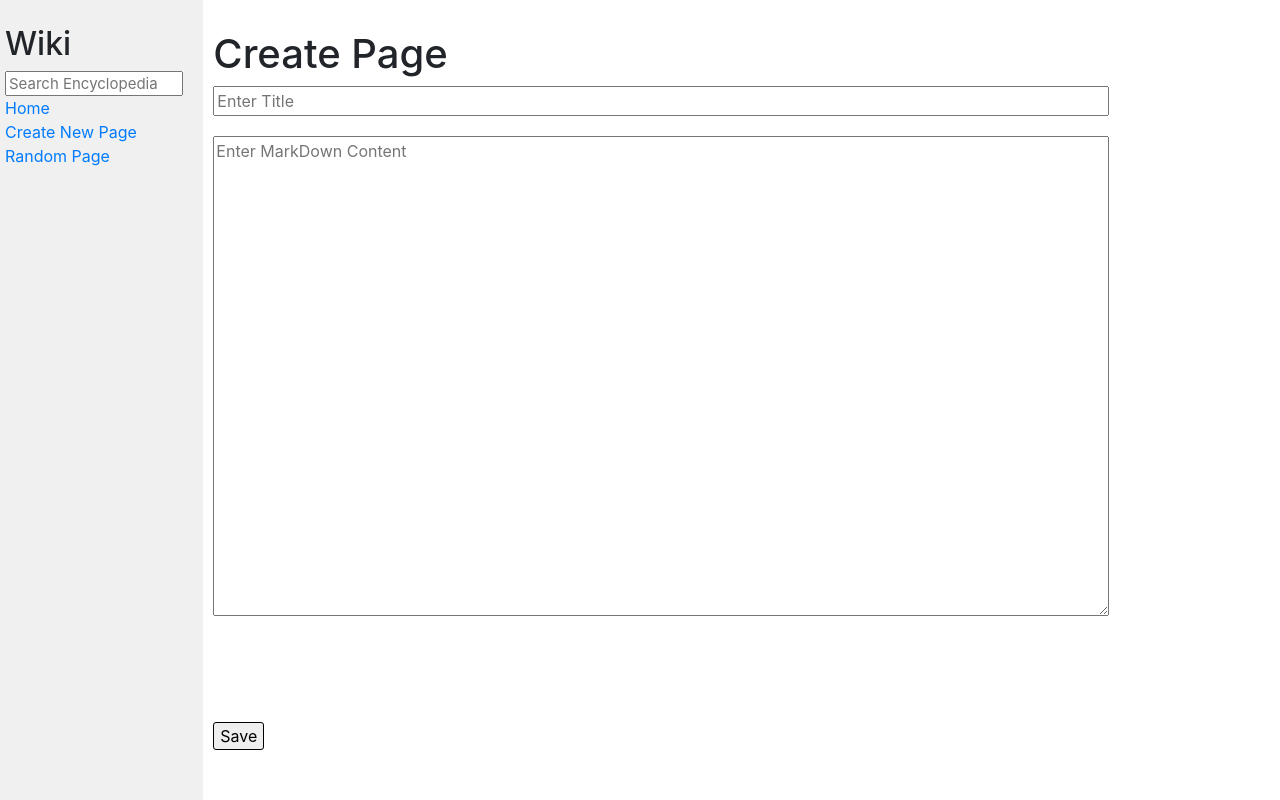
After one commit to ThanVuc/CS_Project, a Django app: page /wiki/create/ in a window 1280 px wide. The commit adds this page. Run offline with Django 3.2, Linux system fonts and the light colour scheme; some libraries are stand-ins or nearby versions.

Commit message:
Complete Project 1

```diff
--- a/Project1_wiki/encyclopedia/static/encyclopedia/styles.css
+++ b/Project1_wiki/encyclopedia/static/encyclopedia/styles.css
@@ -36,3 +36,15 @@ textarea {
 .sidebar h2 {
     margin-top: 5px;
 }
+
+.text-record{
+    resize: none;
+    width: 50vw;
+    height: 60vh;
+}
+
+.text-record {
+    resize: none;
+    height: 50vh;
+    width: 40vw;
+}
--- /dev/null
+++ b/Project1_wiki/encyclopedia/templates/encyclopedia/create.html
@@ -0,0 +1,32 @@
+{% extends "encyclopedia/layout.html" %}
+{% load static %}
+
+{% block title %}
+    Create Page
+{% endblock %}
+{% block custom_css %}
+<style>
+.save{
+    position: absolute;
+    left: 10px;
+    bottom: 50px;
+    border: 1px solid black;
+    border-radius: 3px;
+}
+
+.save:hover{
+    background-color: rgb(210, 208, 208);
+}
+</style>
+{% endblock %}
+{% block body %}
+    <h1>Create Page</h1>
+    {% if check %}
+        <p>Errors, Title is duplicated</p>
+    {% endif %}
+    <form action="{% url 'encyclopedia:create' %}" method="post">
+        {% csrf_token %}
+        {{form}}
+        <input type="submit" value="Save" class="save">
+    </form>
+{% endblock %}
--- a/Project1_wiki/encyclopedia/templates/encyclopedia/layout.html
+++ b/Project1_wiki/encyclopedia/templates/encyclopedia/layout.html
@@ -7,22 +7,24 @@
         <title>{% block title %}{% endblock %}</title>
         <link rel="stylesheet" href="https://stackpath.bootstrapcdn.com/bootstrap/4.4.1/css/bootstrap.min.css" integrity="sha384-Vkoo8x4CGsO3+Hhxv8T/Q5PaXtkKtu6ug5TOeNV6gBiFeWPGFN9MuhOf23Q9Ifjh" crossorigin="anonymous">
         <link href="{% static 'encyclopedia/styles.css' %}" rel="stylesheet">
+        {% block custom_css %}{% endblock %}
     </head>
     <body>
         <div class="row">
             <div class="sidebar col-lg-2 col-md-3">
                 <h2>Wiki</h2>
-                <form>
+                <form method="post" action="{% url 'encyclopedia:serch' %}">
+                    {% csrf_token %}
                     <input class="search" type="text" name="q" placeholder="Search Encyclopedia">
                 </form>
                 <div>
-                    <a href="{% url 'index' %}">Home</a>
+                    <a href="{% url 'encyclopedia:index' %}">Home</a>
                 </div>
                 <div>
-                    Create New Page
+                    <a href="{% url 'encyclopedia:create' %}">Create New Page</a>
                 </div>
                 <div>
-                    Random Page
+                    <a href="{% url 'encyclopedia:random_page' %}">Random Page</a>
                 </div>
                 {% block nav %}
                 {% endblock %}
--- a/Project1_wiki/encyclopedia/urls.py
+++ b/Project1_wiki/encyclopedia/urls.py
@@ -1,8 +1,12 @@
 from django.urls import path
 
 from . import views
-
+app_name= 'encyclopedia'
 urlpatterns = [
     path("", views.index, name="index"),
-    path("<str:name>/", views.greed, name="greed")
+    path("serch/",views.serch, name="serch"),
+    path("create/", views.create, name="create"),
+    path("random/", views.random_page, name="random_page"),
+    path("<str:name>/", views.greed, name="greed"),
+    path("edit/<str:entry>/", views.edit, name="edit")
 ]
--- a/Project1_wiki/encyclopedia/util.py
+++ b/Project1_wiki/encyclopedia/util.py
@@ -1,5 +1,5 @@
 import re
-
+import markdown2
 from django.core.files.base import ContentFile
 from django.core.files.storage import default_storage
 
@@ -35,3 +35,7 @@ def get_entry(title):
         return f.read().decode("utf-8")
     except FileNotFoundError:
         return None
+
+def convertToHTML(title):
+    html_content= markdown2.markdown(get_entry(title))
+    return html_content
--- a/Project1_wiki/encyclopedia/views.py
+++ b/Project1_wiki/encyclopedia/views.py
@@ -1,8 +1,34 @@
 from django.shortcuts import render
-from django.http import HttpResponse
+from django.http import HttpResponseRedirect
+from django.urls import reverse
+from random import choice
+from . import util
+from django import forms
 
-from . import util
+class CreateTextareaForm(forms.Form):
+    my_title= forms.CharField(
+        widget= forms.TextInput(attrs={
+            'style':'width: 70vw',
+            'placeholder': 'Enter Title'
+        }),
+        label=""
+    )
+    my_textarea= forms.CharField(
+        widget=forms.Textarea(attrs={
+            'style': 'margin-top: 20px; width: 70vw; height: 60vh',
+            'placeholder': 'Enter MarkDown Content'
+        }),
+        label=""
+    )
 
+class EditTextareaForm(forms.Form):
+    textarea_edit= forms.CharField(
+        label="",
+        widget=forms.Textarea(
+            attrs={'style': 'width: 60vw; height: 60vh'}
+        ),
+
+    )
 
 def index(request):
     return render(request, "encyclopedia/index.html", {
@@ -11,8 +37,80 @@ def index(request):
 
 def greed(request, name):
     for entry in util.list_entries():
-        if name == entry.lower():
+        if name.lower() == entry.lower():
+            html_content= util.convertToHTML(entry)
             return render(request, "encyclopedia/greed.html",{
-                "util": util.get_entry(entry)
+                "util": html_content,
+                "title": name
             })
-    return HttpResponse("The Entry Not Exist!")
+    return render(request, "encyclopedia/greed.html")
+
+def serch(request):
+    serch_result_page= []
+    if request.method=="POST":
+        serch_text= str(request.POST['q'])
+        entries= util.list_entries()
+
+        for entry in entries:
+            if serch_text.lower()==entry.lower():
+                return HttpResponseRedirect(reverse("encyclopedia:greed", args=[entry]))
+            elif serch_text.lower() in entry.lower():
+                serch_result_page.append(entry)
+        return render(request, "encyclopedia/serch_result_page.html",{
+            "entries": serch_result_page
+        })
+    else:
+        return render(request, "encyclopedia/serch_result_page.html",{
+            "entries": serch_result_page
+        })
+
+def create(request):
+    check=False
+    if request.method=="POST":
+        form= CreateTextareaForm(request.POST)
+        if form.is_valid():
+            title_data= form.cleaned_data["my_title"]
+            textarea_data= form.cleaned_data["my_textarea"]
+            for entry in util.list_entries():
+                if title_data.lower() == entry.lower():
+                    return render(request, "encyclopedia/create.html",{
+                        "form": form,
+                        "check": True
+                    })
+            util.save_entry(title_data, textarea_data)
+            return HttpResponseRedirect(reverse("encyclopedia:greed", args=[entry]))
+        else:
+            return render(request, "encyclopedia/create.html",{
+                "form": form,
+                "check": False
+            })
+    else:
+        return render(request, "encyclopedia/create.html",{
+                "form": CreateTextareaForm(),
+                "check": False
+            })
+
+def edit(request, entry):
+    if request.method=="POST":
+        form= EditTextareaForm(request.POST)
+        if form.is_valid():
+            edit_content= form.cleaned_data["textarea_edit"]
+            util.save_entry(entry,edit_content)
+            return HttpResponseRedirect(reverse("encyclopedia:greed", args=[entry,]))
+        else:
+            return render(request, "encyclopedia/edit.html",{
+                "form": form,
+                "entry": entry
+            })
+    else:
+        return render(request, "encyclopedia/edit.html",{
+            "form": EditTextareaForm(
+                initial={'textarea_edit': util.get_entry(entry)}
+            ),
+            "entry": entry
+        })
+
+def random_page(request):
+    entries= util.list_entries()
+    random_entry= choice(entries)
+    return HttpResponseRedirect(reverse("encyclopedia:greed", args=[random_entry]))
--- a/Project1_wiki/wiki/urls.py
+++ b/Project1_wiki/wiki/urls.py
@@ -18,5 +18,6 @@ from django.urls import include, path
 
 urlpatterns = [
     path('admin/', admin.site.urls),
-    path('', include("encyclopedia.urls"))
+    path('', include("encyclopedia.urls")),
+    path('wiki/', include("encyclopedia.urls"))
 ]
```
Also changed, not shown: Project1_wiki/encyclopedia/templates/encyclopedia/edit.html (added, +28 -0 lines), Project1_wiki/encyclopedia/templates/encyclopedia/greed.html (+43 -11 lines), Project1_wiki/encyclopedia/templates/encyclopedia/serch_result_page.html (renamed from Project0_google/fontawesome-free-6.4.2-web/scss/_screen-reader.scss, +16 -12 lines), Project1_wiki/entries/CSS.md (line endings or trailing spaces).
